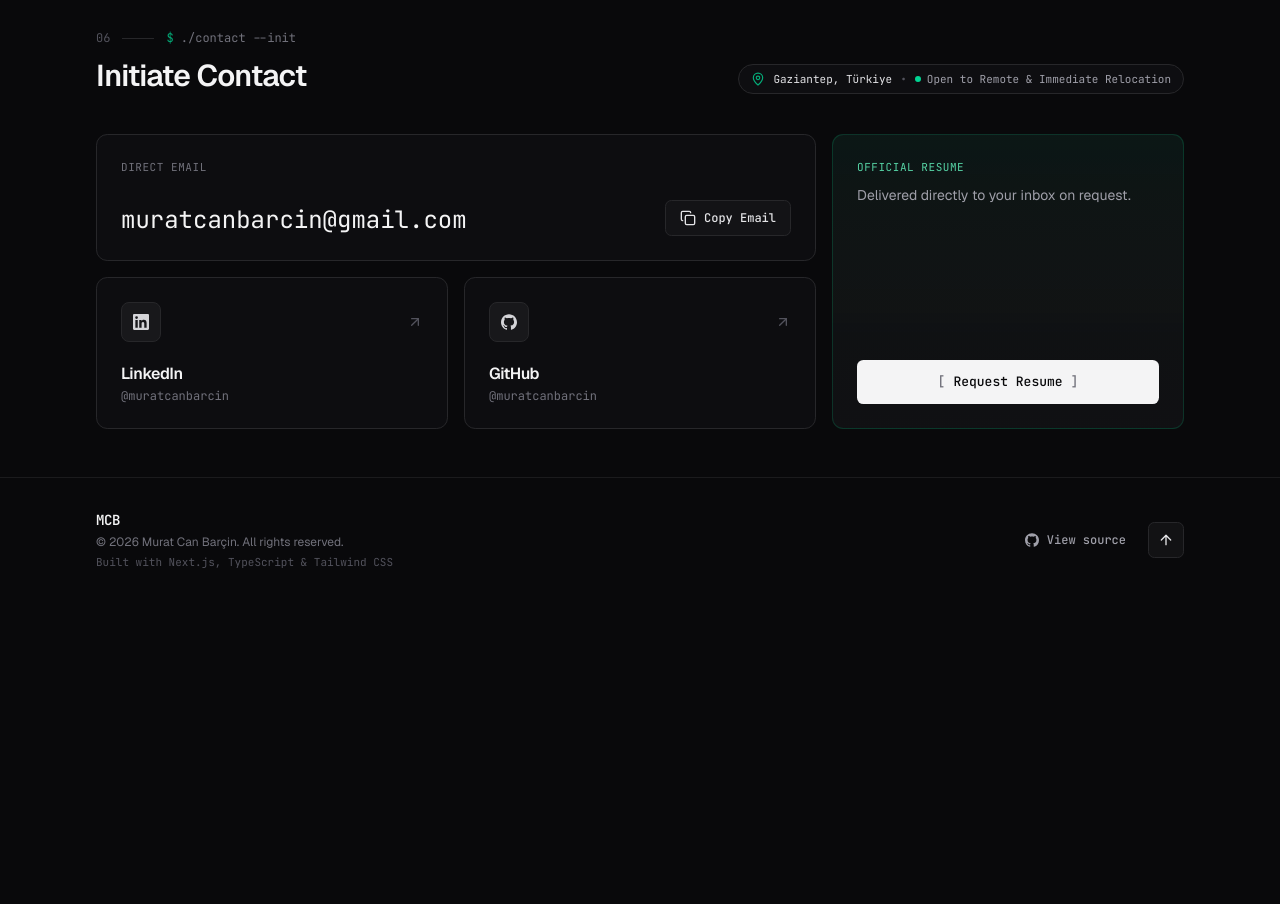
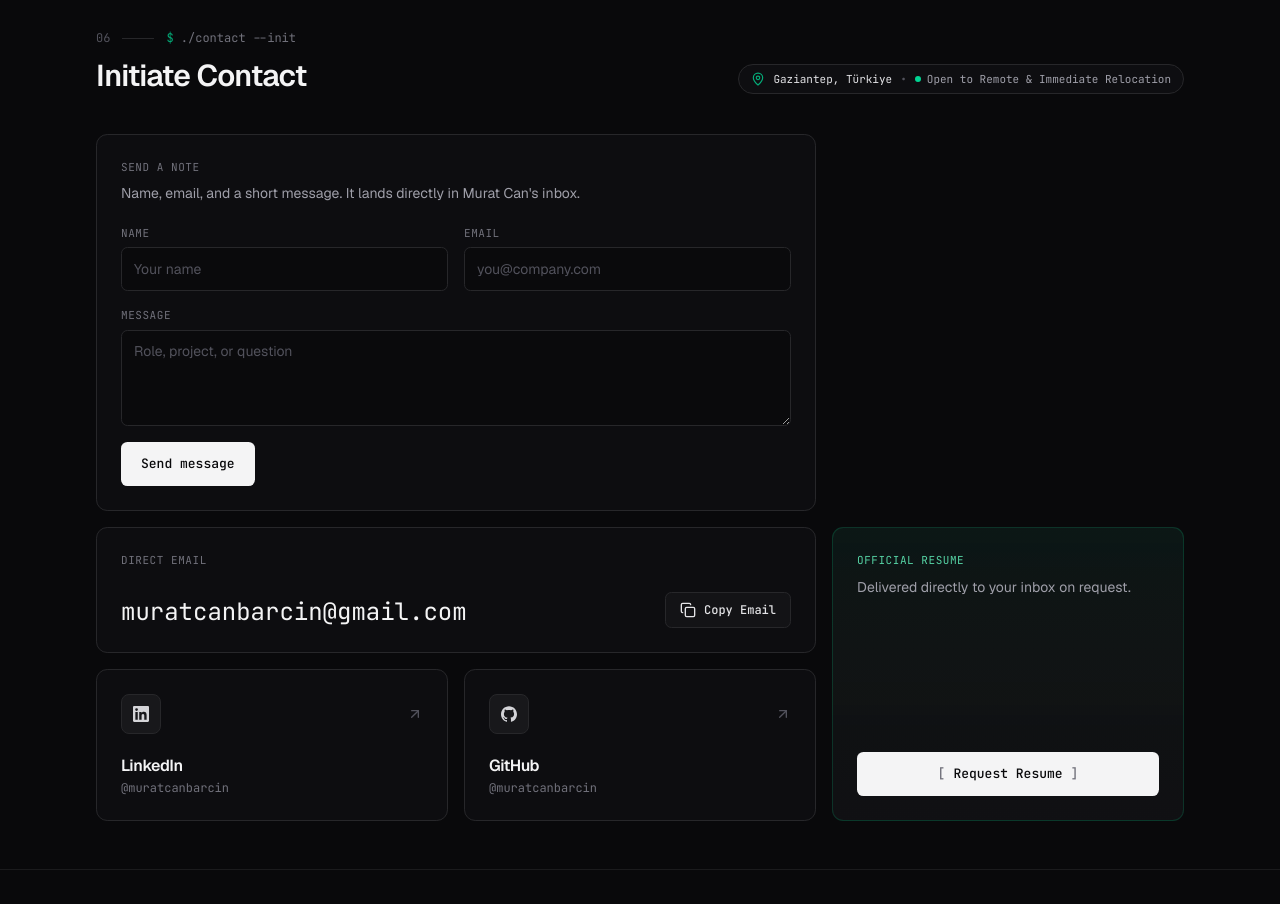
Before and after one commit to muratcanbarcin/muratcanbarcin.com, a Next.js app: page / in a window 1280 px wide. Shown: the part 6620-7524 px from the top of the page. Before the commit the page ends 7222 px from the top, so only its background shows below. Built offline with nearby package versions, Linux system fonts and the light colour scheme; no server answers.

Commit message:
Add contact inquiry form and API submission
This change adds a client-side contact inquiry form, validation, and submission state handling, and posts submissions to /api/contact. It also wires the new form into the contact section and supports validation, rate-limit, and generic error responses.

```diff
--- /dev/null
+++ b/src/components/sections/ContactInquiryForm.tsx
@@ -0,0 +1,147 @@
+"use client";
+
+import { useId } from "react";
+import type { FormEvent, ReactNode } from "react";
+import type { ContactInquiryField } from "@/types";
+import { useContactInquiry } from "@/hooks/useContactInquiry";
+import { useLocale } from "@/hooks/useLocale";
+import { CONTACT_INQUIRY_LIMITS } from "@/lib/contactInquirySchema";
+import { actionVariants } from "@/components/ui/action";
+import { cn } from "@/lib/utils";
+
+const CONTROL_CLASSES =
+  "w-full rounded-md border bg-zinc-950/70 px-3 text-base text-zinc-100 outline-none transition-colors placeholder:text-zinc-600 focus-visible:border-zinc-500 focus-visible:ring-2 focus-visible:ring-zinc-400/30 sm:text-sm";
+
+export function ContactInquiryForm() {
+  const { t } = useLocale();
+  const form = useContactInquiry();
+  const nameId = useId();
+  const emailId = useId();
+  const messageId = useId();
+
+  const fieldError = (field: ContactInquiryField) => {
+    if (!form.invalidFields.has(field)) return undefined;
+    if (field === "name") return t("contact.errors.name");
+    if (field === "email") return t("contact.errors.email");
+    if (!form.values.message.trim()) return t("contact.errors.messageRequired");
+    return t("contact.errors.message", { max: CONTACT_INQUIRY_LIMITS.message });
+  };
+
+  const requestError =
+    form.status === "rate-limited"
+      ? t("contact.errors.rateLimited")
+      : form.status === "error"
+        ? t("contact.errors.generic")
+        : undefined;
+
+  const submit = (event: FormEvent<HTMLFormElement>) => {
+    event.preventDefault();
+    void form.submit();
+  };
+
+  return (
+    <article className="flex h-full flex-col gap-5 rounded-xl border border-zinc-800 bg-zinc-900/30 p-5 sm:p-6">
+      <div className="flex flex-col gap-1.5">
+        <h3 className="font-mono text-[11px] tracking-wider text-zinc-500 uppercase">{t("contact.formTitle")}</h3>
+        <p className="text-sm leading-relaxed text-zinc-400">{t("contact.formBody")}</p>
+      </div>
+
+      {form.status === "success" ? (
+        <p role="status" className="text-sm leading-relaxed text-emerald-300">
+          {t("contact.success", { email: form.confirmedEmail ?? "" })}
+        </p>
+      ) : (
+        <form noValidate onSubmit={submit} className="grid gap-4 sm:grid-cols-2">
+          <Field label={t("contact.nameLabel")} htmlFor={nameId} error={fieldError("name")}>
+            <input
+              id={nameId}
+              name="name"
+              type="text"
+              autoComplete="name"
+              maxLength={CONTACT_INQUIRY_LIMITS.name}
+              value={form.values.name}
+              onChange={(event) => form.setField("name", event.target.value)}
+              placeholder={t("contact.namePlaceholder")}
+              aria-invalid={fieldError("name") ? true : undefined}
+              className={cn(CONTROL_CLASSES, "h-11", fieldError("name") && "border-red-500/50")}
+            />
+          </Field>
+          <Field label={t("contact.inquiryEmailLabel")} htmlFor={emailId} error={fieldError("email")}>
+            <input
+              id={emailId}
+              name="email"
+              type="email"
+              inputMode="email"
+              autoComplete="email"
+              autoCapitalize="none"
+              spellCheck={false}
+              maxLength={CONTACT_INQUIRY_LIMITS.email}
+              value={form.values.email}
+              onChange={(event) => form.setField("email", event.target.value)}
+              placeholder={t("contact.inquiryEmailPlaceholder")}
+              aria-invalid={fieldError("email") ? true : undefined}
+              className={cn(CONTROL_CLASSES, "h-11", fieldError("email") && "border-red-500/50")}
+            />
+          </Field>
+          <Field label={t("contact.messageLabel")} htmlFor={messageId} error={fieldError("message")} className="sm:col-span-2">
+            <textarea
+              id={messageId}
+              name="message"
+              rows={3}
+              maxLength={CONTACT_INQUIRY_LIMITS.message}
+              value={form.values.message}
+              onChange={(event) => form.setField("message", event.target.value)}
+              placeholder={t("contact.messagePlaceholder")}
+              aria-invalid={fieldError("message") ? true : undefined}
+              className={cn(CONTROL_CLASSES, "min-h-24 resize-y py-2.5", fieldError("message") && "border-red-500/50")}
+            />
+          </Field>
+          {requestError && (
+            <p role="alert" className="text-sm text-red-300 sm:col-span-2">
+              {requestError}
+            </p>
+          )}
+          <div className="sm:col-span-2">
+            <button
+              type="submit"
+              disabled={form.status === "submitting"}
+              className={cn(actionVariants({ intent: "primary", size: "lg" }), "font-mono text-[13px]")}
+            >
+              {form.status === "submitting" ? t("contact.submitting") : t("contact.submit")}
+            </button>
+          </div>
+        </form>
+      )}
+    </article>
+  );
+}
+
+function Field({
+  label,
+  htmlFor,
+  error,
+  className,
+  children,
+}: {
+  label: string;
+  htmlFor: string;
+  error?: string;
+  className?: string;
+  children: ReactNode;
+}) {
+  const errorId = `${htmlFor}-error`;
+
+  return (
+    <div className={cn("flex flex-col gap-1.5", className)}>
+      <label htmlFor={htmlFor} className="font-mono text-[11px] tracking-wider text-zinc-500 uppercase">
+        {label}
+      </label>
+      {children}
+      {error && (
+        <p id={errorId} className="text-xs text-red-300">
+          {error}
+        </p>
+      )}
+    </div>
+  );
+}
--- a/src/components/sections/ContactSection.tsx
+++ b/src/components/sections/ContactSection.tsx
@@ -7,6 +7,7 @@ import { portfolioData } from "@/data/portfolioData";
 import { useCopyToClipboard } from "@/hooks/useCopyToClipboard";
 import { useLocale } from "@/hooks/useLocale";
 import { AvailabilityBadge } from "@/components/common/AvailabilityBadge";
+import { ContactInquiryForm } from "./ContactInquiryForm";
 import { GitHubIcon, LinkedInIcon } from "@/components/common/BrandIcons";
 import { RequestResumeButton } from "@/components/common/RequestResumeButton";
 import { SectionHeader } from "@/components/common/SectionHeader";
@@ -55,6 +56,9 @@ export function ContactSection() {
       />
 
       <ul className="grid gap-4 md:grid-cols-2 lg:grid-cols-3">
+        <li className="md:col-span-2">
+          <ContactInquiryForm />
+        </li>
         <li className="md:col-span-2">
           <article className={cn(CARD_CLASSES, "h-full justify-between gap-6")}>
             <h3 className="font-mono text-[11px] tracking-wider text-zinc-500 uppercase">{t("contact.emailLabel")}</h3>
--- /dev/null
+++ b/src/hooks/useContactInquiry.ts
@@ -0,0 +1,74 @@
+"use client";
+
+import { useCallback, useEffect, useRef, useState } from "react";
+import type { ContactInquiryField, ContactInquiryPayload } from "@/types";
+import { collectInvalidContactFields, contactInquirySchema } from "@/lib/contactInquirySchema";
+import { submitContactInquiry } from "@/services/contactInquiry";
+
+export type ContactInquiryStatus = "idle" | "submitting" | "success" | "rate-limited" | "error";
+
+const EMPTY_VALUES: ContactInquiryPayload = { name: "", email: "", message: "" };
+
+export interface ContactInquiryFormState {
+  values: ContactInquiryPayload;
+  invalidFields: ReadonlySet<ContactInquiryField>;
+  status: ContactInquiryStatus;
+  confirmedEmail: string | null;
+  setField: (field: ContactInquiryField, value: string) => void;
+  submit: () => Promise<void>;
+}
+
+export function useContactInquiry(): ContactInquiryFormState {
+  const [values, setValues] = useState<ContactInquiryPayload>(EMPTY_VALUES);
+  const [invalidFields, setInvalidFields] = useState<ReadonlySet<ContactInquiryField>>(new Set());
+  const [status, setStatus] = useState<ContactInquiryStatus>("idle");
+  const [confirmedEmail, setConfirmedEmail] = useState<string | null>(null);
+  const abortRef = useRef<AbortController | null>(null);
+
+  useEffect(() => () => abortRef.current?.abort(), []);
+
+  const setField = useCallback((field: ContactInquiryField, value: string) => {
+    setValues((current) => ({ ...current, [field]: value }));
+    setInvalidFields((current) => {
+      if (!current.has(field)) return current;
+      const next = new Set(current);
+      next.delete(field);
+      return next;
+    });
+  }, []);
+
+  const submit = useCallback(async () => {
+    if (abortRef.current) return;
+
+    const parsed = contactInquirySchema.safeParse(values);
+    if (!parsed.success) {
+      setInvalidFields(new Set(collectInvalidContactFields(parsed.error)));
+      setStatus("idle");
+      return;
+    }
+
+    const controller = new AbortController();
+    abortRef.current = controller;
+    setInvalidFields(new Set());
+    setStatus("submitting");
+
+    try {
+      const outcome = await submitContactInquiry(parsed.data, controller.signal);
+      if (outcome === "received") {
+        setConfirmedEmail(parsed.data.email);
+        setValues(EMPTY_VALUES);
+        setStatus("success");
+      } else if (outcome === "invalid") {
+        setStatus("idle");
+      } else {
+        setStatus(outcome === "rate-limited" ? "rate-limited" : "error");
+      }
+    } catch {
+      return;
+    } finally {
+      if (abortRef.current === controller) abortRef.current = null;
+    }
+  }, [values]);
+
+  return { values, invalidFields, status, confirmedEmail, setField, submit };
+}
--- /dev/null
+++ b/src/services/contactInquiry.ts
@@ -0,0 +1,24 @@
+import type { ContactInquiryPayload } from "@/types";
+
+export type ContactInquiryOutcome = "received" | "invalid" | "rate-limited" | "error";
+
+export async function submitContactInquiry(
+  payload: ContactInquiryPayload,
+  signal?: AbortSignal,
+): Promise<ContactInquiryOutcome> {
+  try {
+    const response = await fetch("/api/contact", {
+      method: "POST",
+      headers: { "Content-Type": "application/json" },
+      body: JSON.stringify(payload),
+      signal,
+    });
+    if (response.ok) return "received";
+    if (response.status === 429) return "rate-limited";
+    if (response.status === 400) return "invalid";
+    return "error";
+  } catch (error) {
+    if (error instanceof DOMException && error.name === "AbortError") throw error;
+    return "error";
+  }
+}
```
